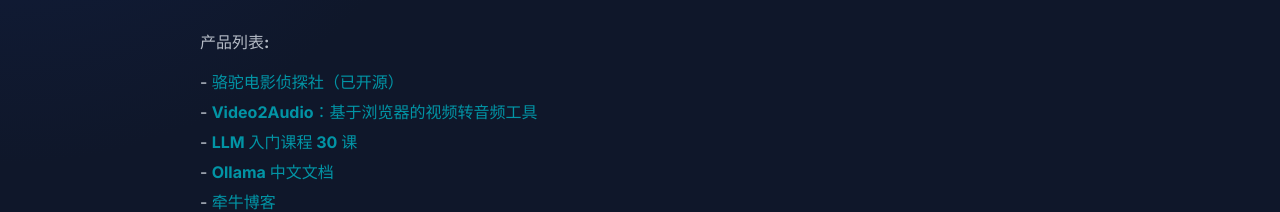
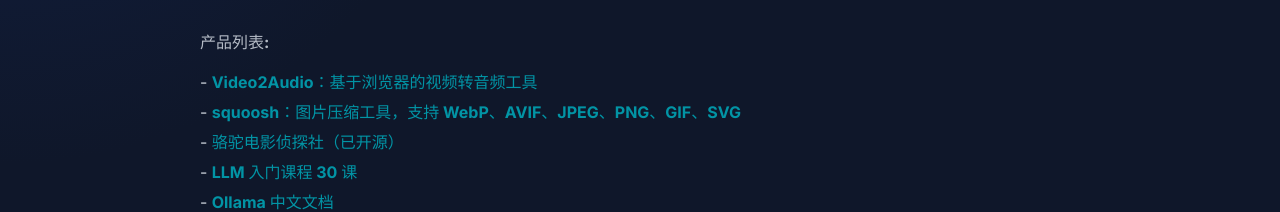
Before and after one commit to silvbb/qianniu, a React (Vite) app: page / in a window 1280 px wide. Shown: the part 330-542 px from the top of the page. Built offline with nearby package versions, Linux system fonts and the light colour scheme.

Commit message:
add squoosh：图片压缩工具，支持

```diff
--- a/src/components/SocialLinks.tsx
+++ b/src/components/SocialLinks.tsx
@@ -8,16 +8,20 @@
       <h4>产品列表:</h4>
       <ul>
         <li>
+          <p> -  <a href="https://v2a.qianniu.city/" target="_blank" rel="noopener noreferrer">
+            Video2Audio：基于浏览器的视频转音频工具
+          </a> </p>
+        </li>
+        <li>
+          <p> -  <a href="https://squoosh.qianniu.city/" target="_blank" rel="noopener noreferrer">
+            squoosh：图片压缩工具，支持 WebP、AVIF、JPEG、PNG、GIF、SVG
+          </a> </p>
+        </li>
+        <li>
           <p> -  <a href="https://movie.qianniu.city" target="_blank" rel="noopener noreferrer">
             骆驼电影侦探社（已开源）
           </a> </p>
         </li>
-        <li>
-          <p> -  <a href="https://v2a.qianniu.city/" target="_blank" rel="noopener noreferrer">
-            Video2Audio：基于浏览器的视频转音频工具
-          </a> </p>
-        </li>
-
         <li>
           <p> -  <a href="https://llm.qianniu.city" target="_blank" rel="noopener noreferrer">
             LLM 入门课程 30 课
```
Also changed, not shown: 1 other file (tests, documents, lock files or other folders).
